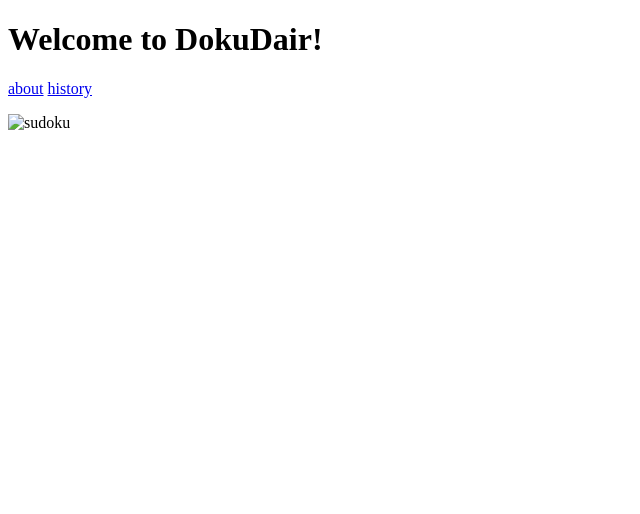
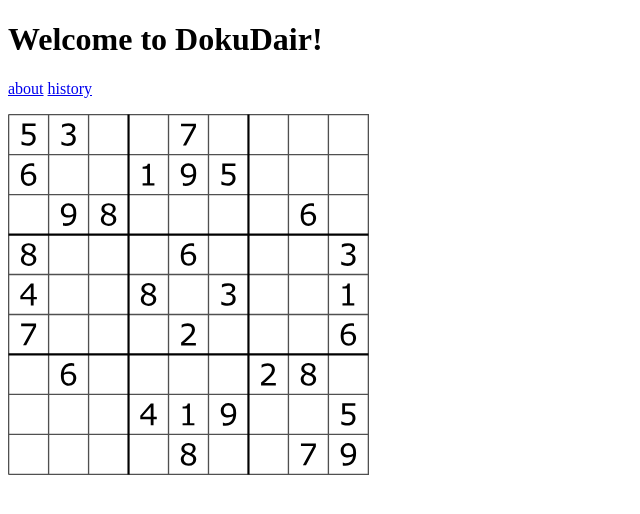
Before and after one commit to timviolino/dokuDair, a plain HTML site: page index.html in a window 1280 px wide. Shown: the whole page, without its empty margins (0-640 px from the left). Drawn offline with Linux system fonts and the light colour scheme.

```diff
--- a/index.html
+++ b/index.html
@@ -10,6 +10,6 @@
         <a href="./pages/about.html">about</a>
         <a href="./pages/history.html">history</a>
         <p></p>
-        <img src="./images/sudoku.svg" alt="sudoku">
+        <img src="./img/sudoku.svg" alt="sudoku">
     </body>
 </html>
```
Also changed, not shown: pages/about.html (+1 -1 lines).
